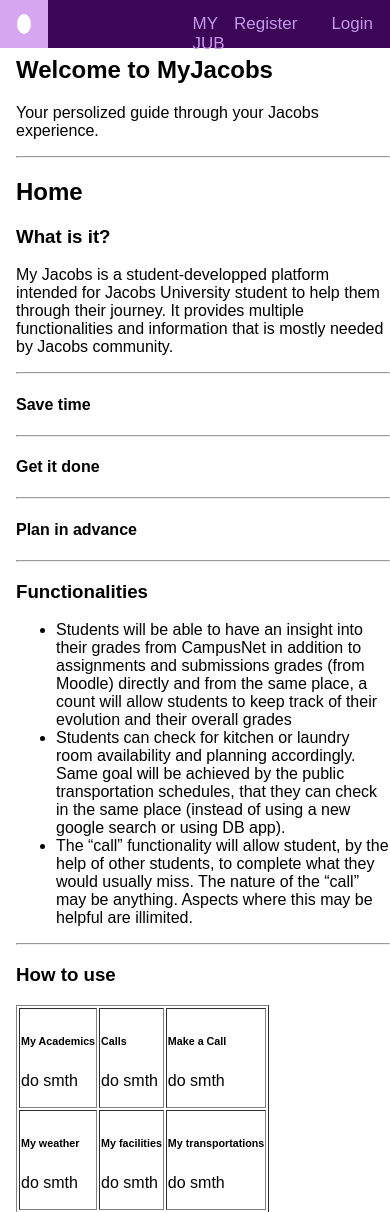
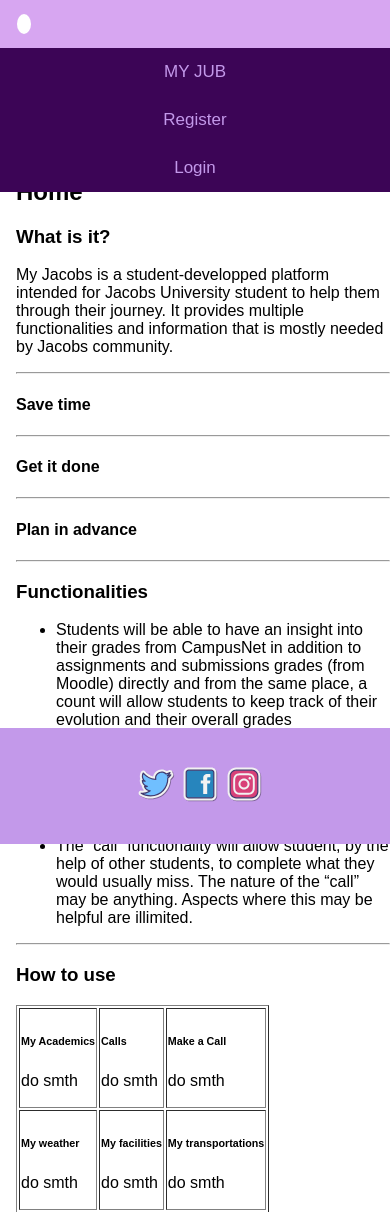
Before and after one commit to Mahdi-Ouchrahou/Mahdi-Ouchrahou.github.io, a PHP site: page / in a window 390 px wide. Shown: the top 1212 px of the page. Run offline with PHP 8.4, Linux system fonts and the light colour scheme; some libraries are stand-ins or nearby versions.

Commit message:
second test

```diff
--- a/index.html
+++ b/index.html
@@ -112,11 +112,20 @@
 
         <!-- Footer Section -->
         <footer>
-            <p>
-                <img src="assets/icons/twitter.svg" alt="twitter">
-                <img src="assets/icons/facebook.svg" alt="facebook">
-                <img src="assets/icons/instagram.svg" alt="instagram">
-            </p>
+
+
+            <div class="footerWrap">
+                <div class="footer">
+                  <div class="footerContent">
+                    <p>
+                        <img src="assets/icons/twitter.svg" alt="twitter">
+                        <img src="assets/icons/facebook.svg" alt="facebook">
+                        <img src="assets/icons/instagram.svg" alt="instagram">
+                    </p>
+                  </div>
+                </div>
+            </div>
+
         </footer>
 
         <script>
--- a/style.css
+++ b/style.css
@@ -64,9 +64,25 @@ body {
 
 
 
+
 #topnav-right {
   float: right;
   display: block;
+}
+
+/* Responsive navigation menu (for mobile devices) */
+@media screen and (max-width: 800px) {
+  #topnav a, #topnav-right {
+    float: none;
+    display: block;
+  }
+
+  #topnav-centered a {
+    position: relative;
+    top: 0;
+    left: 0;
+    transform: none;
+  }
 }
 
 
@@ -80,3 +96,21 @@ body {
 .sticky + .body_sec {
   padding-top: 60px;
 }
+
+
+.footerWrap {
+  width:100%;
+  position:fixed;
+  bottom: 0px;
+}
+.footer {
+  width:400px;
+  margin:auto;
+}
+.footerContent {
+  float:left;
+  width:100%;
+  background-color:#c399ea;
+  padding:20px 0;
+}
+.footer p {float:left; width:100%; text-align:center; }
```
